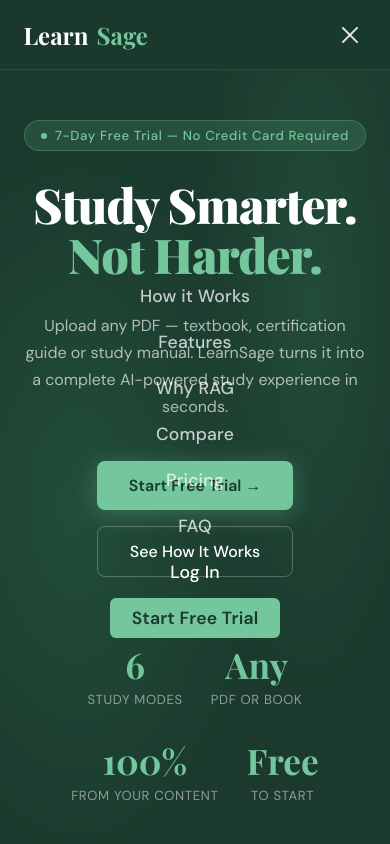
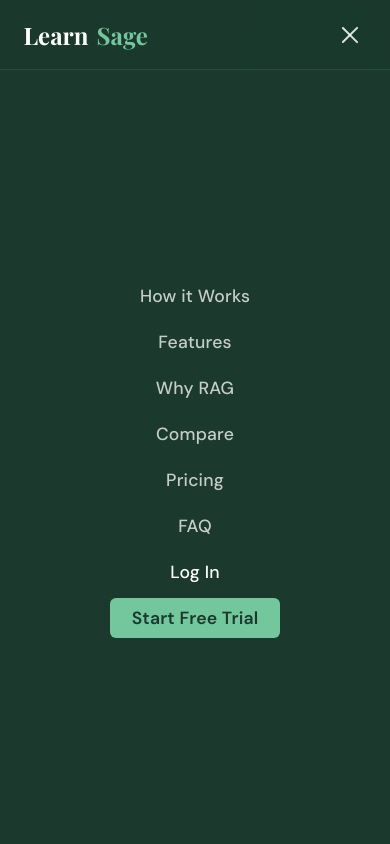
Before and after one commit to vpichandi/learnsage-website, a plain HTML site: page index.html in a window 390 px wide. Both pictures are taken after a click on the button "Menu". Shown: the top 844 px of the page. Drawn offline with nearby package versions, Linux system fonts and the light colour scheme.

Commit message:
fix: hamburger menu overlay

```diff
--- a/index.html
+++ b/index.html
@@ -827,7 +827,7 @@
       align-items: center;
       justify-content: center;
       gap: 24px;
-      background: var(--bg);
+      background: var(--forest);
       z-index: 999;
     }
 
@@ -853,29 +853,7 @@
 
   @media (max-width: 768px) {
     .nav-burger { display: block; }
-    .nav-links {
-      display: none;
-      position: fixed;
-      top: 70px;
-      left: 0;
-      right: 0;
-      width: 100%;
-      height: calc(100vh - 70px);
-      background: rgba(27, 58, 45, 1);
-      backdrop-filter: blur(12px);
-      flex-direction: column;
-      align-items: center;
-      justify-content: center;
-      gap: 28px;
-      z-index: 999;
-      overflow-y: auto;
-    }
-    .nav-links.open {
-      display: flex !important;
-      visibility: visible !important;
-      opacity: 1 !important;
-      pointer-events: auto !important;
-    }
+    .nav-links { display: none; }
     .nav-links a { font-size: 1.1rem; }
     .nav-cta { margin-top: 8px; }
     .hero-stats { gap: 28px; }
```
